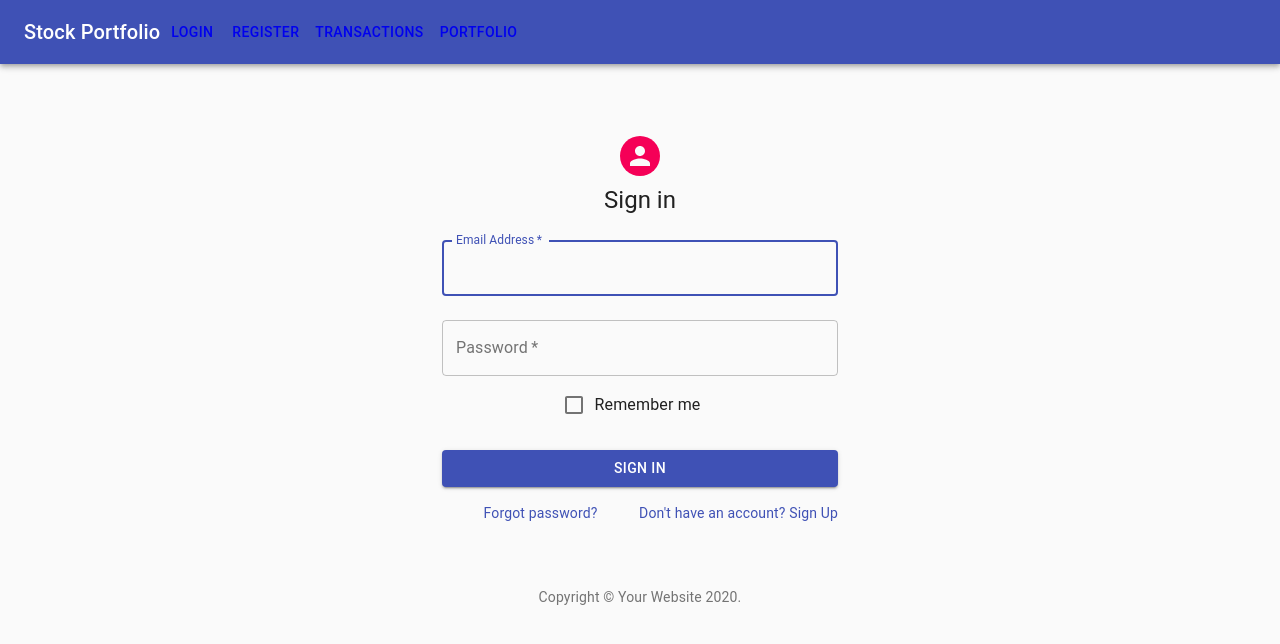
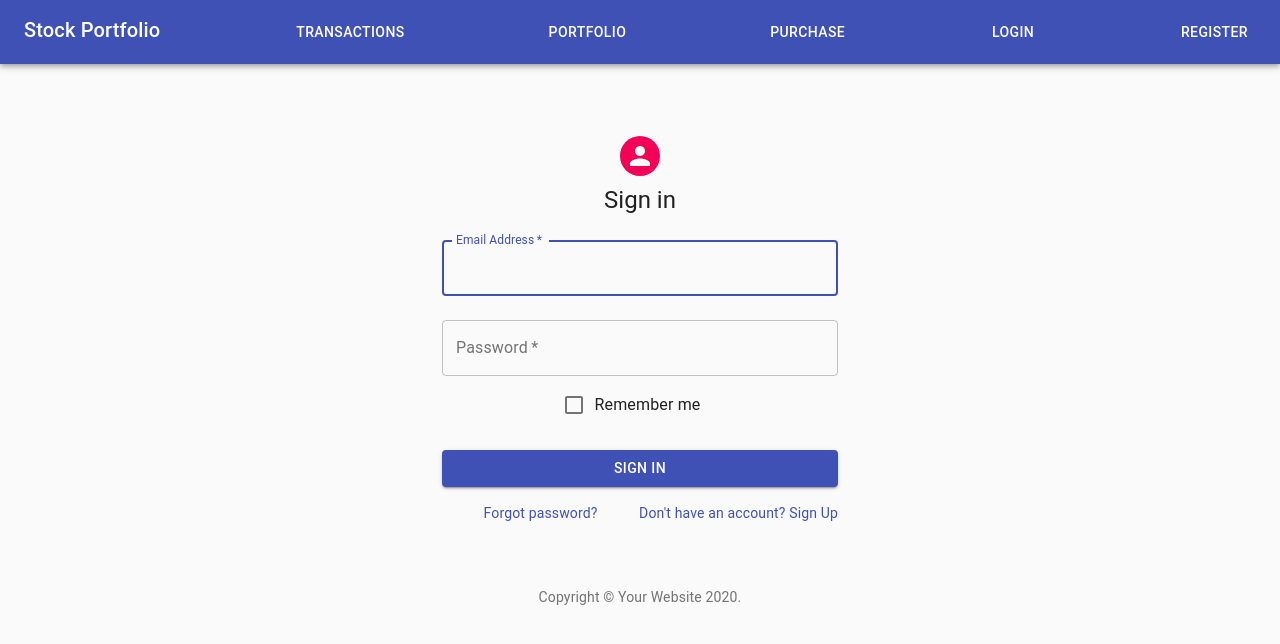
Before and after one commit to darrenzhang2000/stock-portfolio, a React (Create React App) app in the folder stock-portfolio-front-end/: page /containers/Login in a window 1280 px wide. Shown: the top 644 px of the page. Built offline with nearby package versions, Linux system fonts and the light colour scheme.

Commit message:
added some styling

```diff
--- a/stock-portfolio-front-end/src/App.css
+++ b/stock-portfolio-front-end/src/App.css
@@ -45,6 +45,7 @@ li {
   list-style-type: none;
 }
 
-.tableContainer {
+.table {
   width: 80%;
+  margin: auto
 }
--- a/stock-portfolio-front-end/src/App.js
+++ b/stock-portfolio-front-end/src/App.js
@@ -80,6 +80,20 @@ class App extends React.Component {
               {this.props.email ? (
                 <div>
                   <PortfolioContainer className="top" user={this.state.user} />
+                </div>
+              ) : (
+                <Redirect
+                  to={{
+                    pathname: "/containers/Login",
+                    // state: {msg: "Please sign in to view your transactions"},
+                  }}
+                />
+              )}
+            </Route>
+
+            <Route path="/containers/Purchase">
+              {this.props.email ? (
+                <div>
                   <PurchaseContainer getUser={this.getUser} />
                 </div>
               ) : (
@@ -91,6 +105,7 @@ class App extends React.Component {
                 />
               )}
             </Route>
+
           </Switch>
         </Router>
       </div>
--- a/stock-portfolio-front-end/src/components/Navbar.js
+++ b/stock-portfolio-front-end/src/components/Navbar.js
@@ -4,6 +4,7 @@ import AppBar from "@material-ui/core/AppBar"
 import Toolbar from "@material-ui/core/Toolbar"
 import Typography from "@material-ui/core/Typography"
 import Button from "@material-ui/core/Button"
+import Grid from "@material-ui/core/Grid"
 import "../styles/navbar.css"
 import { removeUserDispatch } from "../redux/reduxStore"
 import { connect } from "react-redux"
@@ -17,14 +18,44 @@ class Navbar extends React.Component {
     removeUserDispatch()
   }
 
-  redirectToSignIn = () => {}
-
   render() {
     return (
       <AppBar position="sticky">
         <Toolbar>
+          <Grid
+            container
+            justify="space-between"
+            alighContent="flex-end"
+          >
+            <Grid item xm={12}>
               <Typography variant="h6">Stock Portfolio</Typography>
+            </Grid>
 
+            <Grid item>
+              <Button color="inherit">
+                <Link className="navlink" to="/containers/Transactions">
+                  Transactions
+                </Link>
+              </Button>
+            </Grid>
+
+            <Grid item xm={2}>
+              <Button color="inherit">
+                <Link className="navlink" to="/containers/Portfolio">
+                  Portfolio
+                </Link>
+              </Button>
+            </Grid>
+
+            <Grid item>
+              <Button color="inherit">
+                <Link className="navlink" to="/containers/Purchase">
+                  Purchase
+                </Link>
+              </Button>
+            </Grid>
+
+            <Grid item xm={1}>
               {!this.props.email ? (
                 <Button color="inherit">
                   <Link className="navlink" to="/containers/Login">
@@ -36,7 +67,9 @@ class Navbar extends React.Component {
                   Logout
                 </Button>
               )}
+            </Grid>
 
+            <Grid item xm={1}>
               {!this.props.email ? (
                 <Button color="inherit">
                   <Link className="navlink" to="/containers/Register">
@@ -44,26 +77,8 @@ class Navbar extends React.Component {
                   </Link>
                 </Button>
               ) : null}
-
-          <Button color="inherit">
-            <Link
-              className="navlink"
-              to="/containers/Transactions"
-              onClick={this.redirectToSignIn}
-            >
-              Transactions
-            </Link>
-          </Button>
-
-          <Button color="inherit" onClick={this.redirectToSignIn}>
-            <Link
-              className="navlink"
-              to="/containers/Portfolio"
-              onClick={this.redirectToSignIn}
-            >
-              Portfolio
-            </Link>
-          </Button>
+            </Grid>
+          </Grid>
         </Toolbar>
       </AppBar>
     )
--- a/stock-portfolio-front-end/src/components/Portfolio.js
+++ b/stock-portfolio-front-end/src/components/Portfolio.js
@@ -20,7 +20,7 @@ const Portfolio = (props) => {
   const classes = useStyles()
 
   return (
-    <div>
+    <div class="table">
       <h1>Portfolio</h1>
       <TableContainer component={Paper} className="tableContainer">
         <Table className={classes.table} aria-label="simple table">
--- a/stock-portfolio-front-end/src/components/Transactions.js
+++ b/stock-portfolio-front-end/src/components/Transactions.js
@@ -21,7 +21,7 @@ const Transactions = (props) => {
 
 
   return (
-    <div>
+    <div class="table">
       <h1>Transactions</h1>
 
       <TableContainer component={Paper} className="tableContainer">
@@ -29,9 +29,9 @@ const Transactions = (props) => {
           <TableHead>
             <TableRow>
               <TableCell>Buy / Sell</TableCell>
-              <TableCell>Stock Ticker Symbol</TableCell>
+              <TableCell align="right">Stock Ticker Symbol</TableCell>
               <TableCell align="right">Quantity Purchased/Sold</TableCell>
-              <TableCell align="right">Total Price Bought/Sold For</TableCell>
+              <TableCell align="right">Total Price</TableCell>
             </TableRow>
           </TableHead>
           <TableBody>
--- a/stock-portfolio-front-end/src/containers/Purchase.js
+++ b/stock-portfolio-front-end/src/containers/Purchase.js
@@ -44,6 +44,7 @@ class PurchaseContainer extends React.Component {
         .then((res) => {
           //retrieve object containing stockprices with key=time
           const stockPrices = res.data["Time Series (1min)"]
+
 
           //if ticker symbol is invalid
           if (!stockPrices) {
--- a/stock-portfolio-front-end/src/styles/navbar.css
+++ b/stock-portfolio-front-end/src/styles/navbar.css
@@ -3,6 +3,10 @@ a{
 
 }
 
+.navlink {
+    outline: none;
+    color: white;
+}
 
 .navlink:visited {
     outline: none;
```
Also changed, not shown: 1 other file (tests, documents, lock files or other folders). Lines whose indentation alone changed are shown as unchanged.
